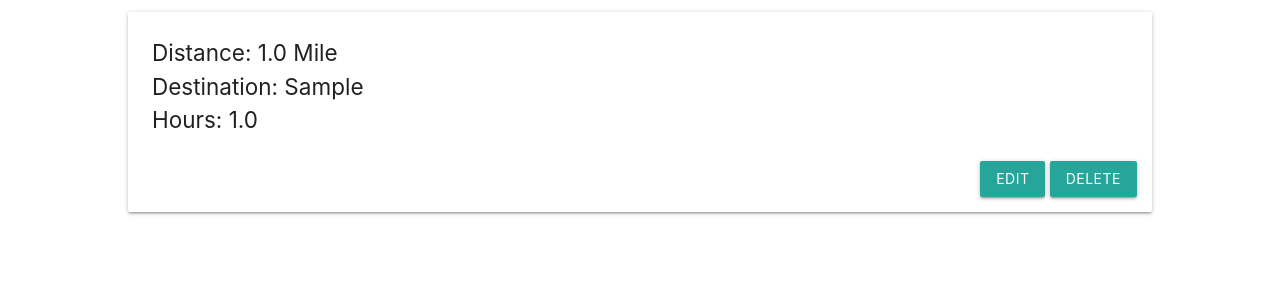
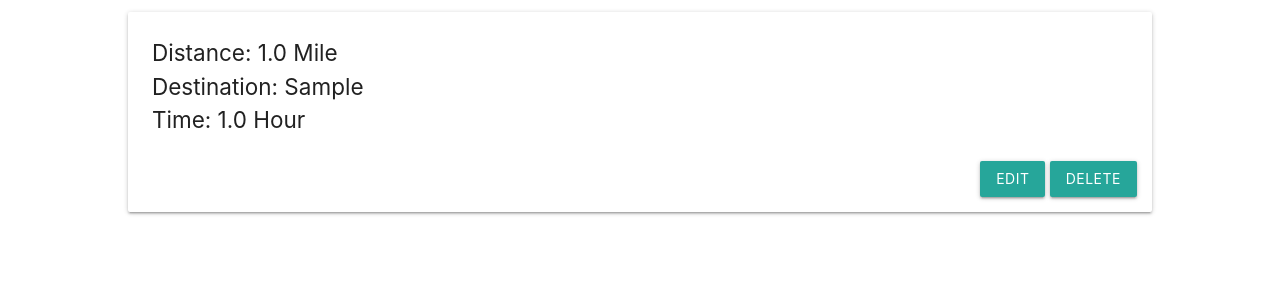
Before and after one commit to bryanstark1/walktracker, a Django app: page /walks/1/ in a window 1280 px wide. Shown: the part 196-496 px from the top of the page. Run offline with Django 4.2, Linux system fonts and the light colour scheme; tables that the repository leaves empty hold one stand-in row (values such as "Sample post").

Commit message:
Text Updates

```diff
--- a/main_app/templates/walks/detail.html
+++ b/main_app/templates/walks/detail.html
@@ -9,7 +9,11 @@
         <p>Distance: {{ walk.miles }} Miles</p>
       {% endif %}
       <p>Destination: {{ walk.destination }}</p>
-      <p>Hours: {{ walk.hours }}</p>
+      {% if walk.hours == 1 %}
+        <p>Time: {{ walk.hours }} Hour</p>
+      {% else %}
+        <p>Time: {{ walk.hours }} Hours</p>
+      {% endif %}
     </div>
     <div class="btn-container">
       <a href="{% url 'walks_update' walk.id %}" class="btn">Edit</a>
```
